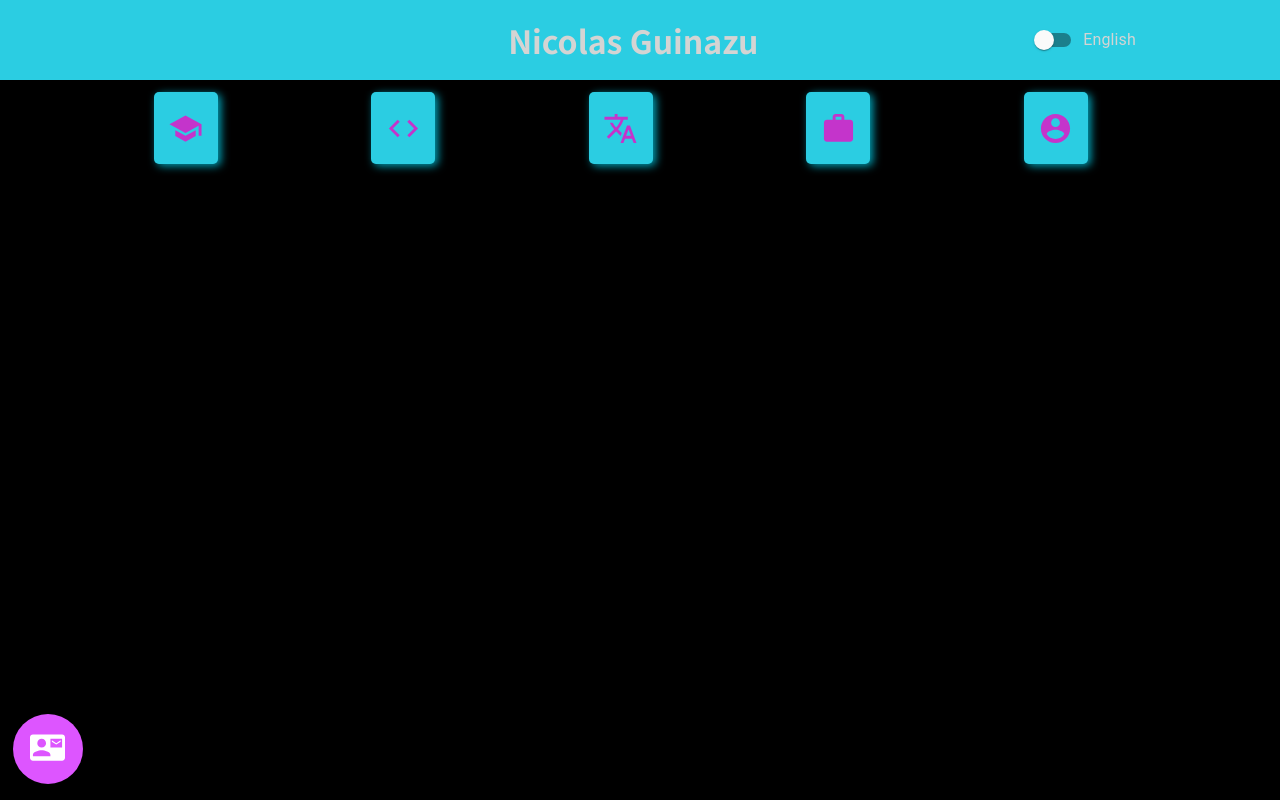
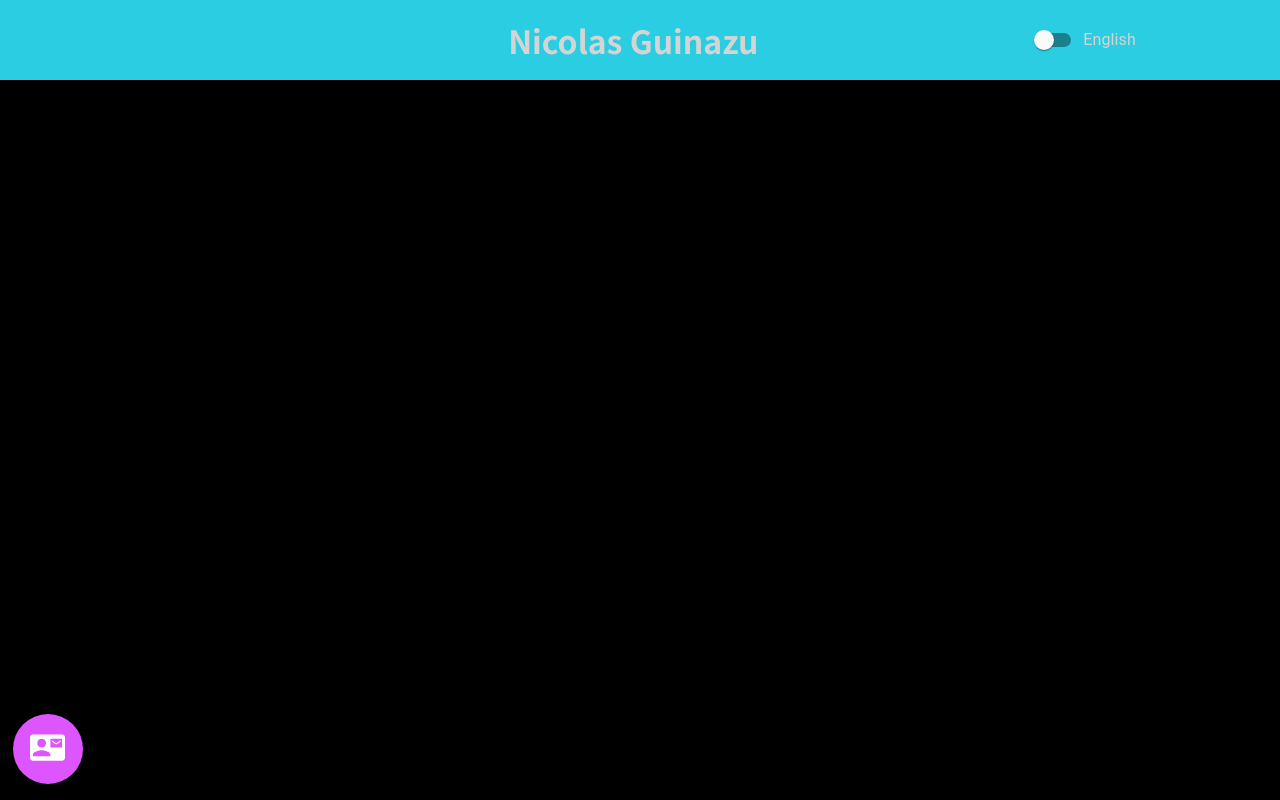
Before and after one commit to nicolasGuinazu/personal-website, a React (Create React App) app: page / in a window 1280 px wide. Built offline with nearby package versions, Linux system fonts and the light colour scheme.

Commit message:
started adding media-queries for lower resolutions

```diff
--- a/src/components/Cards.module.css
+++ b/src/components/Cards.module.css
@@ -1,3 +1,34 @@
+
+@media (min-width:320px) and (max-width: 767px)  {
+    .cards{
+
+        display: flex;
+        margin: auto;
+        height: 90%;
+        width: 100%;
+        margin: 0 auto;
+        position: fixed;
+        bottom: 37%;
+        align-items: center;
+        flex-wrap: wrap;
+        opacity: 1;
+        animation: example 2s;
+    }
+
+    .icon{
+        color:rgb(235, 15, 198);
+        z-index: 10;
+        margin: auto;
+        opacity: 0.8;
+        width: 100%;
+        height: 100%;
+    }
+    .icon:hover{
+        opacity: 1;
+    }
+}
+
+@media (min-width:768px )and (max-width: 1085px)  {
 .cards{
 
     display: flex;
@@ -6,7 +37,7 @@
     width: 100%;
     margin: 0 auto;
     position: fixed;
-    bottom: 39%;
+    bottom: 37%;
     align-items: center;
     flex-wrap: wrap;
     opacity: 1;
@@ -30,3 +61,39 @@
     0% {opacity: 0}
     100% {opacity: 1}
   }
+}
+
+@media (min-width: 1086px) {
+    .cards{
+
+        display: flex;
+        margin: auto;
+        height: 90%;
+        width: 100%;
+        margin: 0 auto;
+        position: fixed;
+        bottom: 40%;
+        align-items: center;
+        flex-wrap: wrap;
+        opacity: 1;
+        animation: example 2s;
+    }
+
+    .icon{
+        color:rgb(235, 15, 198);
+        z-index: 10;
+        margin: auto;
+        opacity: 0.8;
+        width: 100%;
+        height: 100%;
+    }
+    .icon:hover{
+        opacity: 1;
+    }
+
+    /* The animation code */
+    @keyframes example {
+        0% {opacity: 0}
+        100% {opacity: 1}
+      }
+    }
```
